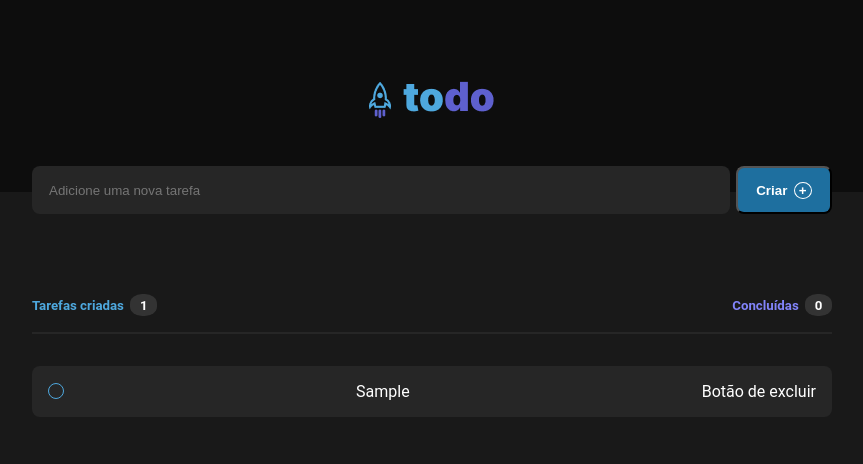
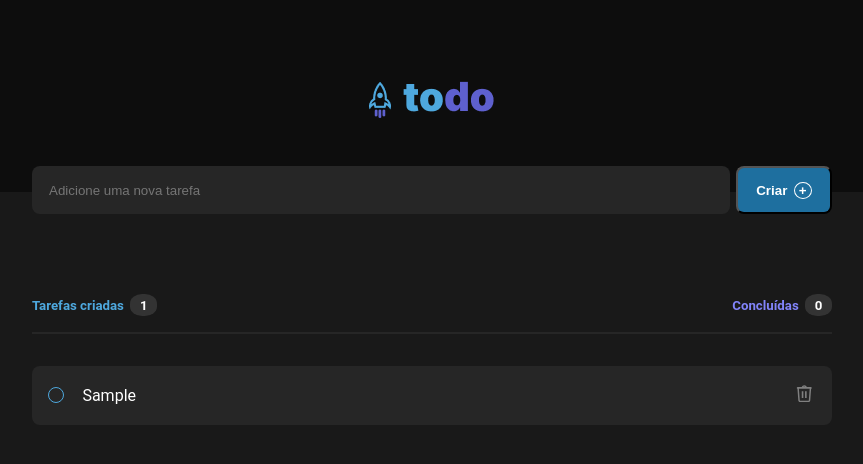
Before and after one commit to GuiSandoval/todo-list, a React (Vite) app: page / in a window 1280 px wide. Both pictures are taken after typing "Sample" into the empty fields and a click on the button "Criar". Shown: the top 464 px of the page, without its empty margins (208-1071 px from the left). Built offline with nearby package versions, Linux system fonts and the light colour scheme.

Commit message:
Create Trash Button and Styled Text

```diff
--- /dev/null
+++ b/src/common/Buttons/TrashButton/index.tsx
@@ -0,0 +1,17 @@
+import React from 'react'
+import * as S from './styles';
+
+
+function TrashButton({ ...props }: React.ButtonHTMLAttributes<HTMLButtonElement>) {
+  return (
+    <S.ContainerTrashButton {...props}>
+      <svg width="24" height="24" viewBox="0 0 24 24" fill="none" xmlns="http://www.w3.org/2000/svg">
+        <path d="M14.2021 9.98547H12.8716V15.5073H14.2021V9.98547Z" fill="#808080" />
+        <path d="M11.4624 9.98547H10.1318V15.5073H11.4624V9.98547Z" fill="#808080" />
+        <path d="M18.478 7.16712C18.4754 7.03061 18.4295 6.89846 18.3469 6.78975C18.2642 6.68104 18.1492 6.6014 18.0184 6.56232V6.56232C17.9596 6.53782 17.8974 6.52252 17.8339 6.51696H14.2868C14.1525 6.07791 13.8808 5.69355 13.5117 5.42047C13.1426 5.14739 12.6956 5 12.2365 5C11.7774 5 11.3304 5.14739 10.9613 5.42047C10.5922 5.69355 10.3205 6.07791 10.1862 6.51696H6.63911C6.58068 6.51814 6.52269 6.52729 6.46674 6.54418H6.45162C6.31318 6.58701 6.19334 6.67547 6.11163 6.79515C6.02992 6.91483 5.99117 7.05866 6.00169 7.20319C6.01222 7.34771 6.0714 7.48441 6.16958 7.59099C6.26776 7.69757 6.39916 7.76774 6.54234 7.79006L7.25298 17.5334C7.26382 17.9127 7.41693 18.2741 7.68191 18.5458C7.94688 18.8175 8.30435 18.9797 8.68332 19H15.7867C16.1662 18.9804 16.5244 18.8186 16.79 18.5468C17.0556 18.2751 17.2092 17.9132 17.22 17.5334L17.9277 7.79914C18.0802 7.77797 18.22 7.70232 18.3212 7.58615C18.4223 7.46999 18.478 7.32116 18.478 7.16712V7.16712ZM12.2365 6.21456C12.3661 6.21458 12.4943 6.24146 12.6129 6.29351C12.7316 6.34556 12.8382 6.42164 12.926 6.51696H11.547C11.6346 6.42135 11.7411 6.34507 11.8599 6.29299C11.9786 6.24092 12.1069 6.21421 12.2365 6.21456V6.21456ZM15.7867 17.7904H8.68332C8.60168 17.7904 8.47467 17.6573 8.45955 17.4457L7.75798 7.81123H16.715L16.0135 17.4457C15.9984 17.6573 15.8713 17.7904 15.7867 17.7904Z" fill="#808080" />
+      </svg>
+    </S.ContainerTrashButton>
+  )
+}
+
+export { TrashButton }
--- /dev/null
+++ b/src/common/Buttons/TrashButton/styles.ts
@@ -0,0 +1,14 @@
+import styled from "styled-components";
+
+export const ContainerTrashButton = styled.button`
+  background: transparent;
+  outine: none;
+  border: none;
+  cursor: pointer;
+  transform: scale(1.2);
+  transition: all 0.2s ease-in-out;
+
+  &:hover {
+    filter: brightness(1.2);
+  }
+`;
--- a/src/pages/Home/components/SectionList/TaskField/index.tsx
+++ b/src/pages/Home/components/SectionList/TaskField/index.tsx
@@ -1,6 +1,7 @@
 import React from 'react'
 import * as S from './styles';
 import { CheckboxStyled } from '../../../../../common/CheckboxStyled';
+import { TrashButton } from '../../../../../common/Buttons/TrashButton';
 
 interface TaskFieldProps {
   title: string;
@@ -11,8 +12,8 @@
   return (
     <S.ContainerTaskField>
       <CheckboxStyled />
-      <p>{title}</p>
-      <div>Botão de excluir {isCompleted}</div>
+      <S.TextTask isCompleted={isCompleted}>{title}</S.TextTask>
+      <TrashButton onClick={() => alert("olá")} />
     </S.ContainerTaskField>
   )
 }
--- a/src/pages/Home/components/SectionList/TaskField/styles.ts
+++ b/src/pages/Home/components/SectionList/TaskField/styles.ts
@@ -1,4 +1,8 @@
 import styled from "styled-components";
+
+interface TextTaskProps {
+  isCompleted: boolean;
+}
 
 export const ContainerTaskField = styled.div`
   display: flex;
@@ -10,8 +14,19 @@
   margin: 0 0 1rem;
   border-radius: 0.5rem;
   width: 100%;
+`;
 
-  > p {
-    font-size: 1rem;
-  }
+export const TextTask = styled.p<TextTaskProps>`
+  font-size: 1rem;
+  text-align: left;
+  width: 90%;
+  word-wrap: break-word;
+  margin: 0 1rem;
+
+  ${({ isCompleted }) =>
+    isCompleted &&
+    `
+      text-decoration: line-through;
+      color: #a9a9a9;
+    `}
 `;
```
